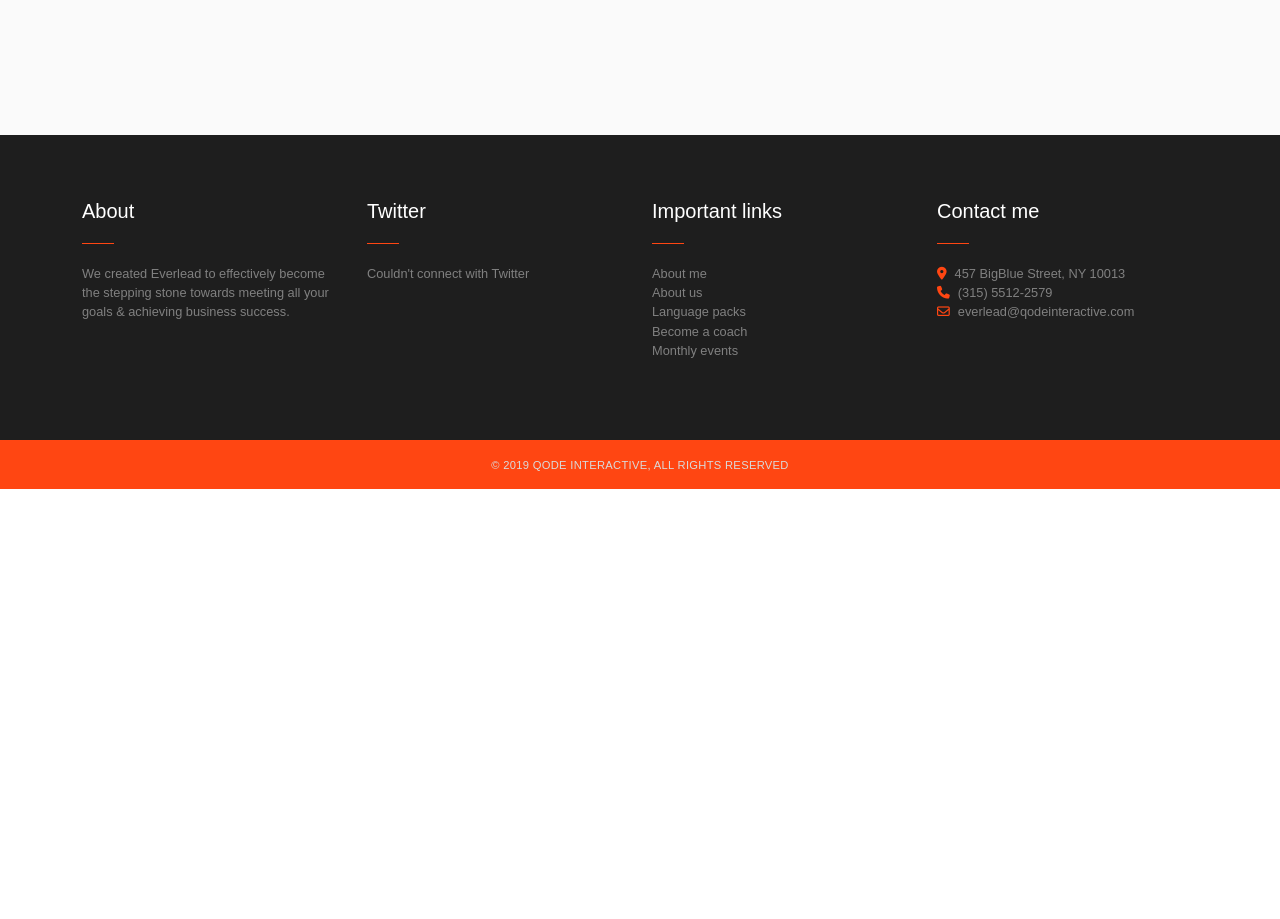
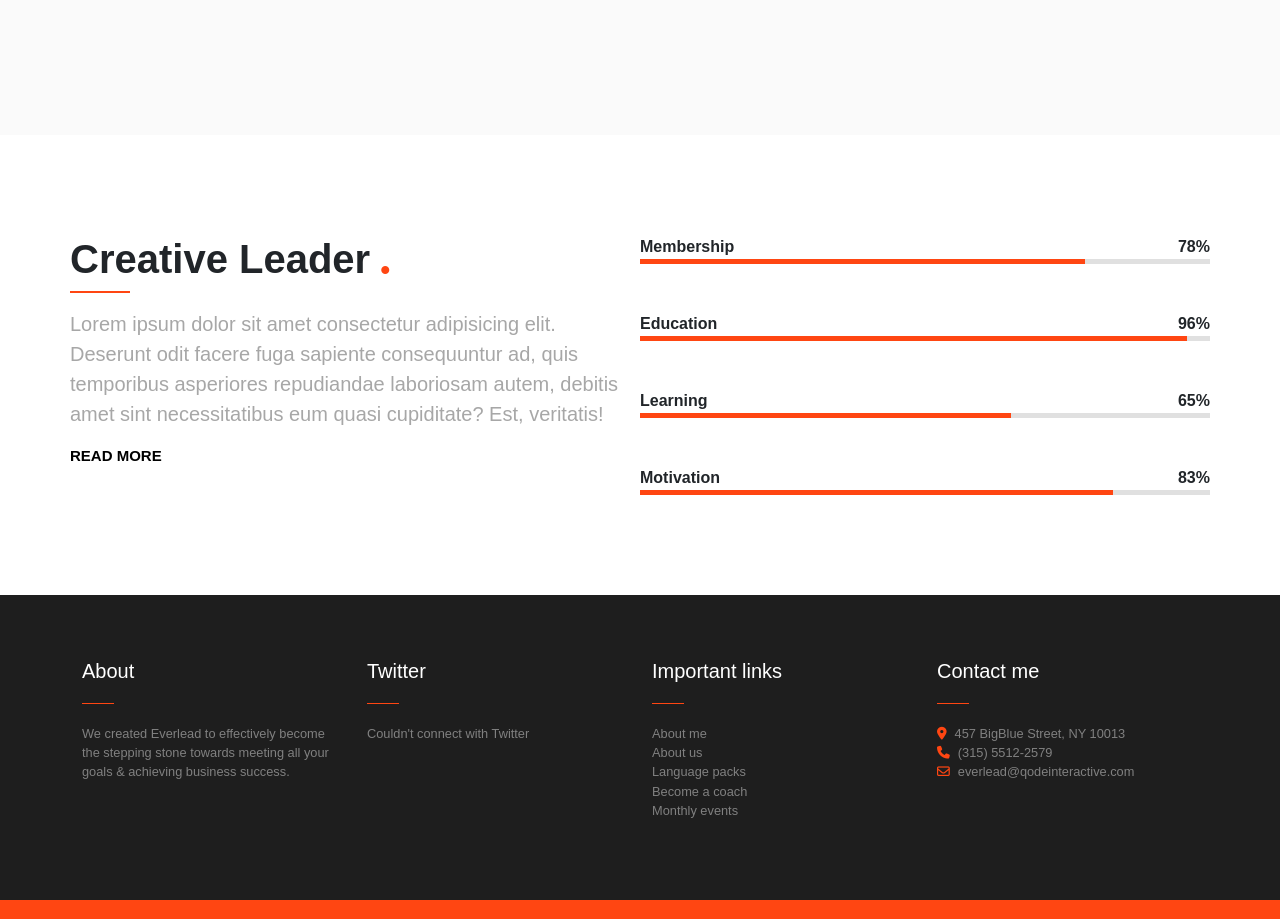
Before and after one commit to sabino-olivieri/proj-html-vuejs, a Vue app: page / in a window 1280 px wide. Shown: the part 1700-2619 px from the top of the page. Before the commit the page ends 2189 px from the top, so only its background shows below. Built offline with nearby package versions, Linux system fonts and the light colour scheme.

Commit message:
feat: added AppCreativeLeaderSection component

```diff
--- /dev/null
+++ b/src/components/AppCreativeLeaderSection.vue
@@ -0,0 +1,125 @@
+<script>
+export default {
+    data() {
+        return{
+            stats: [
+                {
+                    statName: "Membership",
+                    percentuage: "78"
+                },
+                {
+                    statName: "Education",
+                    percentuage: "96"
+                },
+                {
+                    statName: "Learning",
+                    percentuage: "65"
+                },
+                {
+                    statName: "Motivation",
+                    percentuage: "83"
+                },
+            ]
+        }
+    }
+};
+</script>
+
+<template>
+  <div class="bg">
+    <div class="container">
+      <div class="presentation">
+        <h2 class="fw-bold">
+          Creative Leader
+          <i class="fa-solid fa-circle"></i>
+        </h2>
+        <span class="border-bt-line"></span>
+        <p class="pt-3">
+          Lorem ipsum dolor sit amet consectetur adipisicing elit. Deserunt odit
+          facere fuga sapiente consequuntur ad, quis temporibus asperiores
+          repudiandae laboriosam autem, debitis amet sint necessitatibus eum
+          quasi cupiditate? Est, veritatis!
+        </p>
+        <a href="#">read more</a>
+      </div>
+      <div class="stats gap-5">
+        <div class="progress-bar" v-for="curStat in this.stats">
+          <div class="label">
+            <label class="fw-bold">{{ curStat.statName }}</label>
+            <div class="fw-bold">{{ curStat.percentuage }}%</div>
+          </div>
+          <div class="bar">
+            <div class="fill" :style="{width: `${curStat.percentuage}`+'%'}"></div>
+          </div>
+        </div>
+      </div>
+    </div>
+  </div>
+</template>
+
+<style lang="scss" scoped>
+@use "../style/partials/mixins" as *;
+
+.bg {
+  background-color: white;
+}
+
+.container {
+  @include flex(row, space-between, start);
+  padding: 100px 0;
+
+  .presentation {
+    @include flex(column, center, start);
+    width: 50%;
+
+    h2 {
+      font-size: 40px;
+      i {
+        font-size: 8px;
+        color: var(--ms-primary-color);
+      }
+    }
+    p {
+      color: var(--ms-secondary-color);
+      font-size: 20px;
+    }
+
+    a {
+      text-transform: uppercase;
+      color: black;
+    }
+  }
+  .stats {
+    @include flex(column, start, start);
+    width: 50%;
+    .progress-bar {
+      @include flex(column, start, start);
+      width: 100%;
+      .label {
+        @include flex(row,space-between,center);
+        width: 100%;
+
+
+      }
+
+      .bar {
+        width: 100%;
+        background-color: #e0e0e0;
+        position: relative;
+      }
+
+      .fill {
+        height: 5px;
+        background-color: var(--ms-primary-color);
+      }
+
+      .percentage {
+        position: absolute;
+        right: 0;
+        top: 0;
+        padding: 0 10px;
+      }
+    }
+  }
+}
+</style>
--- a/src/components/AppOurSpecialties.vue
+++ b/src/components/AppOurSpecialties.vue
@@ -19,7 +19,7 @@ export default {
       <i class="fa-solid fa-circle"></i>
     </h1>
     <span>Lorem ipsum dolor sit amet consectetur adipisicing elit </span>
-    <span class="line pt-2"></span>
+    <span class="border-bt-line pt-2"></span>
     <ul class="gap-4">
       <li class="gap-2" v-for="curItem in itemArray">
         <img :src="getImagePath(curItem.image)" alt="" />
@@ -50,10 +50,7 @@ export default {
     }
   }
 
-  .line {
-    border-bottom: 2px solid var(--ms-primary-color);
-    width: 60px;
-  }
+
 
   .description {
     padding: 0px 40px;
--- a/src/pages/HomePage.vue
+++ b/src/pages/HomePage.vue
@@ -2,11 +2,14 @@
 import AppCarouselBanner from "../components/AppCarouselBanner.vue";
 import AppOurSpecialties from "../components/AppOurSpecialties.vue";
 import AppEventsSection from "../components/AppEventsSection.vue";
+import AppCreativeLeaderSection from "../components/AppCreativeLeaderSection.vue";
+
 export default {
   components: {
     AppCarouselBanner,
     AppOurSpecialties,
-    AppEventsSection
+    AppEventsSection,
+    AppCreativeLeaderSection
   },
   data() {
     return {
@@ -62,6 +65,7 @@ export default {
     <AppCarouselBanner :array="sliderImages" />
     <AppOurSpecialties :itemArray="ourSpecialtiesItem"/>
     <AppEventsSection/>
+    <AppCreativeLeaderSection/>
   </div>
 </template>
 
--- a/src/style/general.scss
+++ b/src/style/general.scss
@@ -52,3 +52,8 @@ img {
     width: 90%;
     margin: 0 auto;
 }
+
+.border-bt-line {
+    border-bottom: 2px solid var(--ms-primary-color);
+    width: 60px;
+  }
```
Also changed, not shown: src/components/AppEventsSection.vue (+4 -5 lines).
